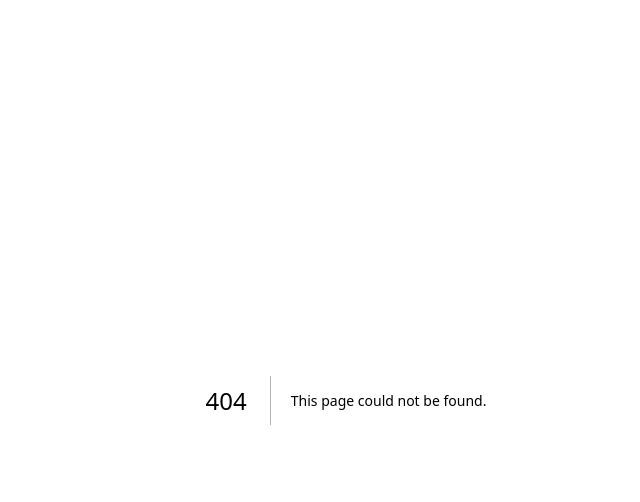
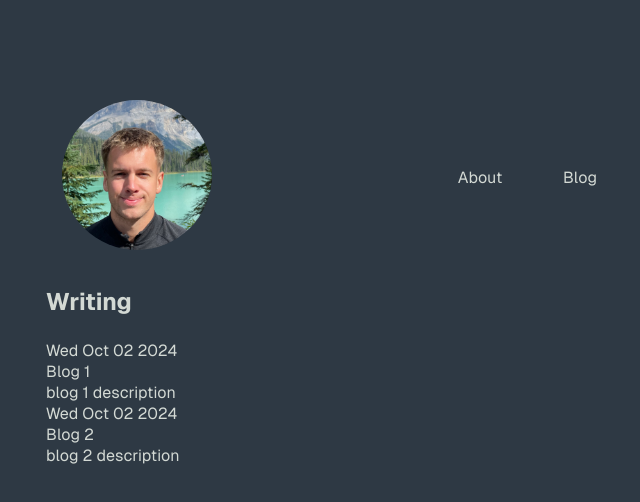
Before and after one commit to stuartdrennandev/website, a Next.js app: page /blog in a window 1280 px wide. Before the commit this address had no page. Shown: the top 502 px of the page, without its empty margins (294-934 px from the left). Built offline with nearby package versions, Linux system fonts and the light colour scheme.

Commit message:
Add blog homepage

```diff
--- a/src/app/about/_components/header/Header.tsx
+++ b/src/app/_components/header/Header.tsx
@@ -1,7 +1,7 @@
 import Link from "next/link";
 import Image from "next/image";
 import styles from "./Header.module.css";
-import profilePic from "../../../../../public/profile-pic.jpeg"
+import profilePic from "@/public/profile-pic.jpeg";
 
 const Header: React.FC = () => (
     <div className={styles.header}>
@@ -16,6 +16,7 @@ const Header: React.FC = () => (
 
         <div className={styles.headerButtonContainer}>
             <Link href="/about"><div className={styles.headerButton}>About</div></Link>
+            <Link href="/blog"><div className={styles.headerButton}>Blog</div></Link>
         </div>
     </div>
 )
--- a/src/app/about/page.tsx
+++ b/src/app/about/page.tsx
@@ -1,4 +1,4 @@
-import Header from "./_components/header/Header";
+import Header from "../_components/header/Header";
 import styles from "./page.module.css";
 
 const Home: React.FC = () => (
--- /dev/null
+++ b/src/app/blog/page.module.css
@@ -0,0 +1,84 @@
+.page {
+    display: flex;
+    flex-direction: column;
+    align-items: center;
+    min-height: 100svh;
+    padding: 100px 32px;
+    font-family: var(--font-geist-sans);
+    background-color: #2E3944;
+}
+
+.nav {
+    display: flex;
+    justify-content: center;
+    align-items: center;
+    height: 32px;
+}
+
+.main {
+    display: flex;
+    flex-direction: column;
+    justify-content: center;
+    width: 600px;
+    color: #D3D9D4;
+
+    @media (max-width: 610px) {
+        width: calc(100% - 15px);
+    }
+}
+
+.main h1 {
+    font-size: x-large;
+    margin-bottom: 24px;
+}
+
+.main h2 {
+    font-size: large;
+    text-decoration: solid;
+    color: mediumaquamarine;
+    margin-bottom: 24px;
+}
+
+.main p {
+    display: flex;
+    justify-content: flex-start;
+    text-align: left;
+    font-size: medium;
+    line-height: 24px;
+    margin-bottom: 24px;
+}
+
+.main p:first-of-type {
+    margin-bottom: 12px;
+}
+
+.header {
+    display: flex;
+    flex-direction: row;
+    justify-content: space-between;
+    align-items: center;
+    width: auto;
+    padding: 0 16px;
+    margin-bottom: 32px;
+}
+
+.headerButtonContainer {
+    display: flex;
+    flex-direction: row;
+    min-width: 0;
+    align-items: flex-end;
+}
+
+.headerButton {
+    display: flex;
+    justify-content: center;
+    min-width: 100px;
+}
+
+.headerButton:hover {
+    cursor: pointer;
+}
+
+.header img {
+    border-radius: 50%;
+}
--- /dev/null
+++ b/src/app/blog/page.tsx
@@ -0,0 +1,36 @@
+import { useMemo } from "react";
+import Header from "../_components/header/Header";
+import { Blog } from "../_types/Blog";
+import BlogOutline from "../_components/blog-outline/BlogOutline";
+import styles from "./page.module.css";
+
+const BlogHomepage: React.FC = () => {
+    const blogs: Blog[] = useMemo(() => [
+        {
+            title: "Blog 1",
+            description: "blog 1 description",
+            date: new Date()
+        },
+        {
+            title: "Blog 2",
+            description: "blog 2 description",
+            date: new Date()
+        }
+
+    ], []);
+
+    return (
+        <div className={styles.page}>
+            <main className={styles.main}>
+                <Header />
+                <h1>Writing</h1>
+
+                {blogs.map((blog, index) => {
+                    return <BlogOutline blog={blog} key={index} />
+                })}
+            </main>
+        </div>
+    );
+}
+
+export default BlogHomepage;
--- a/src/app/page.tsx
+++ b/src/app/page.tsx
@@ -2,7 +2,7 @@ import styles from "./page.module.css";
 import Link from "next/link";
 import BlogOutline from "./_components/blog-outline/BlogOutline";
 import { Blog } from "./_types/Blog";
-import Header from "./about/_components/header/Header";
+import Header from "./_components/header/Header";
 
 const dummyBlog: Blog = {
   title: "My blog title",
```
Also changed, not shown: src/app/_components/header/Header.module.css (renamed from src/app/about/_components/header/Header.module.css), src/public/profile-pic.jpeg (renamed from public/profile-pic.jpeg).
